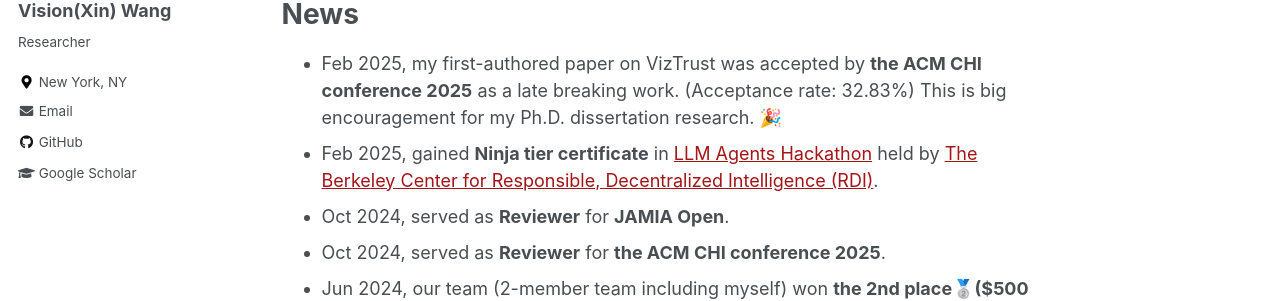
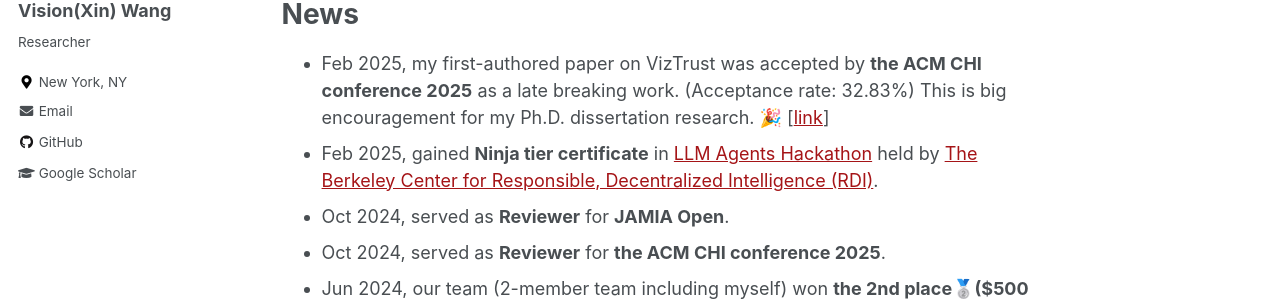
Before and after one commit to xin-wang-kr/xin-wang-kr.github.io, a Jekyll site: the page built from _pages/about.md, in a window 1280 px wide and 900 px high, scrolled down 805 px. Shown: the part 180-481 px from the top of the window. Built offline with Jekyll 4.4.1, drawn with Linux system fonts in a browser that asks for light colours.

Commit message:
Update about.md

```diff
--- a/_pages/about.md
+++ b/_pages/about.md
@@ -34,7 +34,7 @@
 As an Instructor at [GEC academy](https://www.gecacademy.com/), I have taught Academic Writing course for [AI HUB](https://www.gecacademy.com/ai-hub) and Intro to Java course for general class in undergraduate and graduate levels.
 
 # News
-* Feb 2025, my first-authored paper on VizTrust was accepted by __the ACM CHI conference 2025__ as a late breaking work. (Acceptance rate: 32.83%) This is big encouragement for my Ph.D. dissertation research. 🎉
+* Feb 2025, my first-authored paper on VizTrust was accepted by __the ACM CHI conference 2025__ as a late breaking work. (Acceptance rate: 32.83%) This is big encouragement for my Ph.D. dissertation research. 🎉 [[link](https://xin-wang-kr.github.io/VizTrust-CHI25/)]
 * Feb 2025, gained __Ninja tier certificate__ in [LLM Agents Hackathon](https://llmagents-learning.org/f24) held by [The Berkeley Center for Responsible, Decentralized Intelligence (RDI)](https://rdi.berkeley.edu/).
 * Oct 2024, served as __Reviewer__ for __JAMIA Open__.
 * Oct 2024, served as __Reviewer__ for __the ACM CHI conference 2025__.
```
